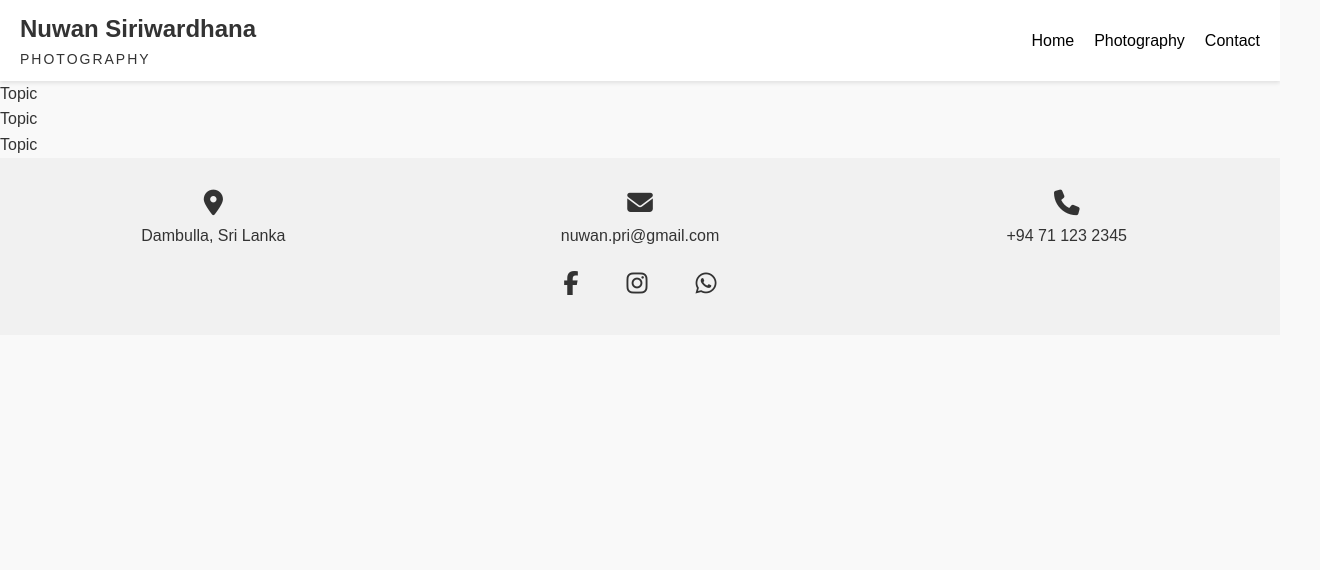
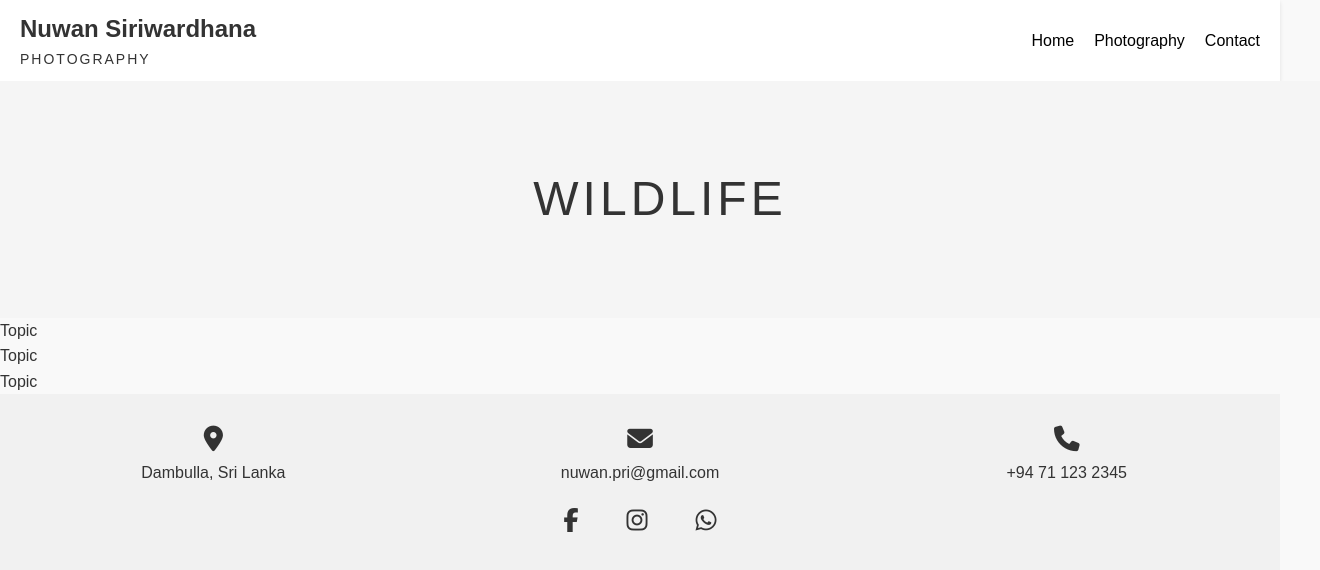
Before and after one commit to rankothnc/NSPhotography, a React (Create React App) app in the folder photography-portfolio/: page /wildlife in a window 1280 px wide. Shown: the top 570 px of the page, 1320 px wide, since content can reach past the window. Built offline with nearby package versions, Linux system fonts and the light colour scheme; a small style sheet from the web is missing.

Commit message:
wildlife basic css

```diff
--- a/photography-portfolio/src/assets/styles/Photography/wildlife.css
+++ b/photography-portfolio/src/assets/styles/Photography/wildlife.css
@@ -1,6 +1,4 @@
-/* src/assets/styles/Home/photography.css */
 
-/* Base styles for the entire page */
 .photography-container {
     /* display: flex; */
     flex-direction: column;
@@ -16,7 +14,7 @@
 .photography-header {
     width: 100%;
     text-align: center;
-    padding: 40px 20px;
+    padding: 80px 20px;
     background-color: #f5f5f5;
 }
 
--- a/photography-portfolio/src/components/Photography/Wildlife.js
+++ b/photography-portfolio/src/components/Photography/Wildlife.js
@@ -7,6 +7,9 @@ function Wildlife() {
   return (
     <div className='photography-container'>
       <Navbar/>
+      <div className='photography-header'>
+        <h1>WILDLIFE</h1>
+      </div>
         <section>
             <div>Topic</div>
             <div>Topic</div>
```
Lines whose indentation alone changed are shown as unchanged.
